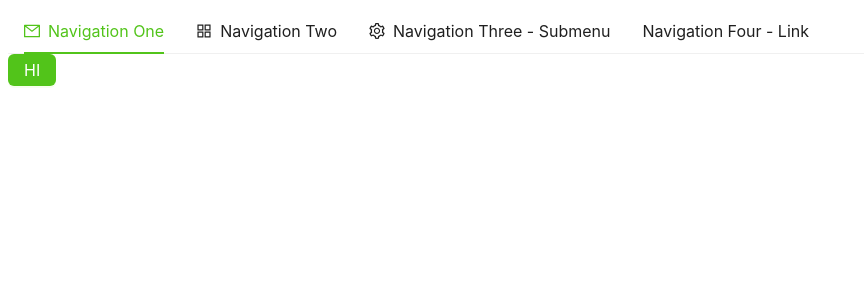
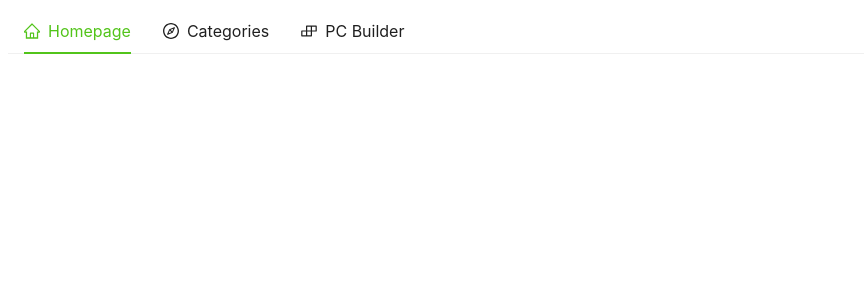
Before and after one commit to ctafsiras/simple-pc-builder, a Next.js app: page / in a window 1280 px wide. Shown: the top 300 px of the page, without its empty margins (0-864 px from the left). Built offline with nearby package versions, Linux system fonts and the light colour scheme.

Commit message:
nav setup

```diff
--- a/src/components/NavMenu.tsx
+++ b/src/components/NavMenu.tsx
@@ -1,70 +1,52 @@
 import React, { useState } from "react";
 import {
-  AppstoreOutlined,
-  MailOutlined,
+  CompassOutlined,
+  BuildOutlined,
   SettingOutlined,
+  HomeOutlined,
 } from "@ant-design/icons";
 import type { MenuProps } from "antd";
 import { Menu } from "antd";
 
 const items: MenuProps["items"] = [
   {
-    label: "Navigation One",
-    key: "mail",
-    icon: <MailOutlined />,
+    label: "Homepage",
+    key: "home",
+    icon: <HomeOutlined />,
   },
+
   {
-    label: "Navigation Two",
-    key: "app",
-    icon: <AppstoreOutlined />,
-  },
-  {
-    label: "Navigation Three - Submenu",
-    key: "SubMenu",
-    icon: <SettingOutlined />,
+    label: "Categories",
+    key: "catergories",
+    icon: <CompassOutlined />,
     children: [
       {
-        type: "group",
-        label: "Item 1",
-        children: [
-          {
-            label: "Option 1",
-            key: "setting:1",
-          },
-          {
-            label: "Option 2",
-            key: "setting:2",
-          },
-        ],
+        label: "Option 1",
+        key: "setting:1",
       },
       {
-        type: "group",
-        label: "Item 2",
-        children: [
-          {
-            label: "Option 3",
-            key: "setting:3",
-          },
-          {
-            label: "Option 4",
-            key: "setting:4",
-          },
-        ],
+        label: "Option 2",
+        key: "setting:2",
       },
     ],
   },
   {
-    label: (
-      <a href="https://ant.design" target="_blank" rel="noopener noreferrer">
-        Navigation Four - Link
-      </a>
-    ),
-    key: "alipay",
+    label: "PC Builder",
+    key: "builder",
+    icon: <BuildOutlined />,
   },
+//   {
+//     label: (
+//       <a href="https://ant.design" target="_blank" rel="noopener noreferrer">
+//         Navigation Four - Link
+//       </a>
+//     ),
+//     key: "alipay",
+//   },
 ];
 
 const NavMenu: React.FC = () => {
-  const [current, setCurrent] = useState("mail");
+  const [current, setCurrent] = useState("home");
 
   const onClick: MenuProps["onClick"] = (e) => {
     console.log("click ", e);
--- a/src/pages/index.tsx
+++ b/src/pages/index.tsx
@@ -3,7 +3,6 @@ import { Button, Radio, Space, Divider } from 'antd';
 export default function Home() {
   return (
     <>
-      <Button type='primary'>HI</Button>
     </>
   );
 }
```
